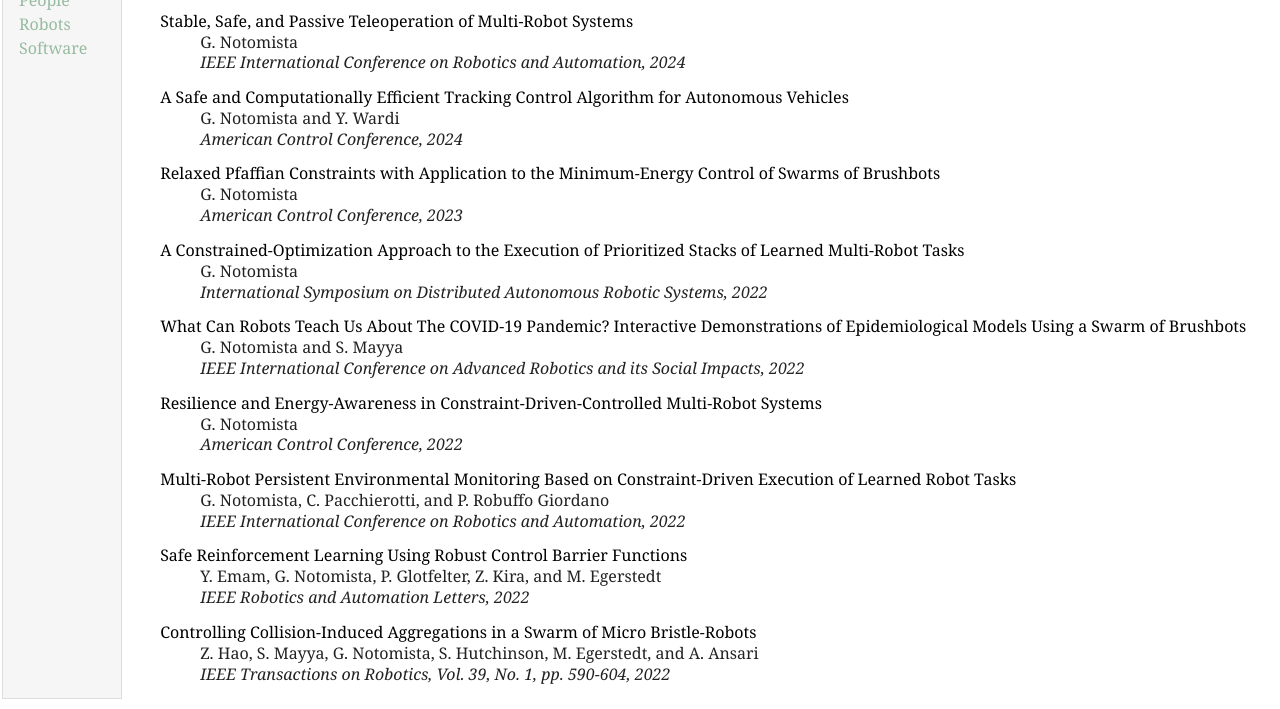
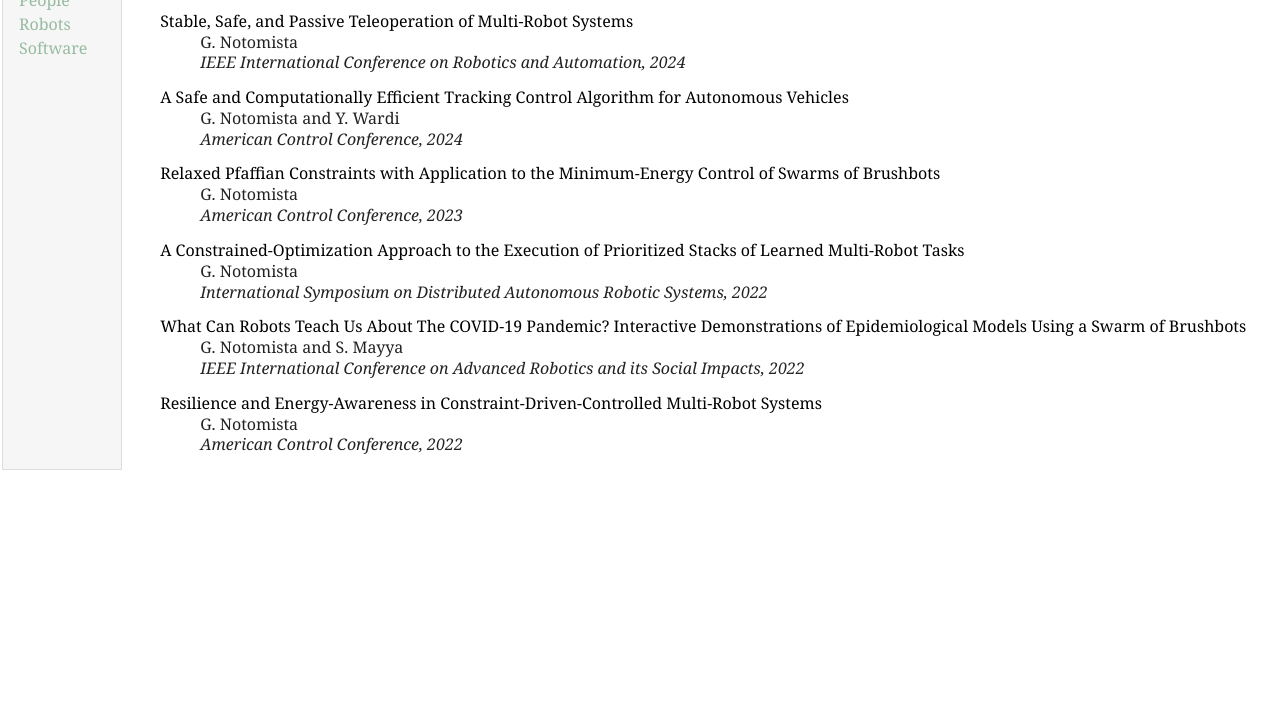
Before and after one commit to erablab/erablab.github.io, a plain HTML site: page publications.html in a window 1280 px wide. Shown: the part 136-845 px from the top of the page. After the commit the page ends 800 px from the top, so only its background shows below. Drawn offline with nearby package versions, Linux system fonts and the light colour scheme; some packages are replaced by stand-ins of ours.

Commit message:
publications

```diff
--- a/publications.html
+++ b/publications.html
@@ -91,27 +91,6 @@ G. Notomista
 <br /> <i>American Control Conference, 2022</i>
 </p></dd>
 </dl>
-<dl>
-<dt>Multi-Robot Persistent Environmental Monitoring Based on Constraint-Driven Execution of Learned Robot Tasks</dt>
-<dd><p>
-G. Notomista, C. Pacchierotti, and P. Robuffo Giordano
-<br /> <i>IEEE International Conference on Robotics and Automation, 2022</i>
-</p></dd>
-</dl>
-<dl>
-<dt>Safe Reinforcement Learning Using Robust Control Barrier Functions</dt>
-<dd><p>
-Y. Emam, G. Notomista, P. Glotfelter, Z. Kira, and M. Egerstedt
-<br /> <i>IEEE Robotics and Automation Letters, 2022</i>
-</p></dd>
-</dl>
-<dl>
-<dt>Controlling Collision-Induced Aggregations in a Swarm of Micro Bristle-Robots</dt>
-<dd><p>
-Z. Hao, S. Mayya, G. Notomista, S. Hutchinson, M. Egerstedt, and A. Ansari
-<br /> <i>IEEE Transactions on Robotics, Vol. 39, No. 1, pp. 590-604, 2022</i>
-</p></dd>
-</dl>
 </td>
 </tr>
 </table>
```
Also changed, not shown: 1 other file.
